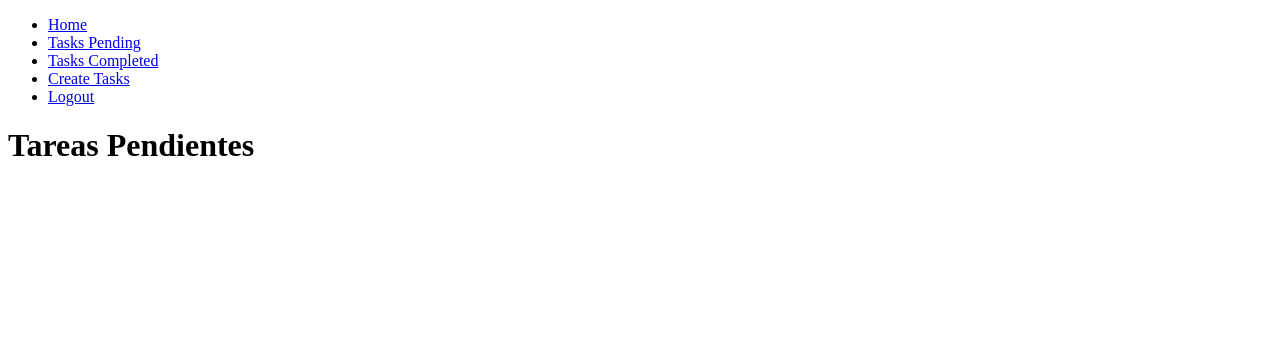
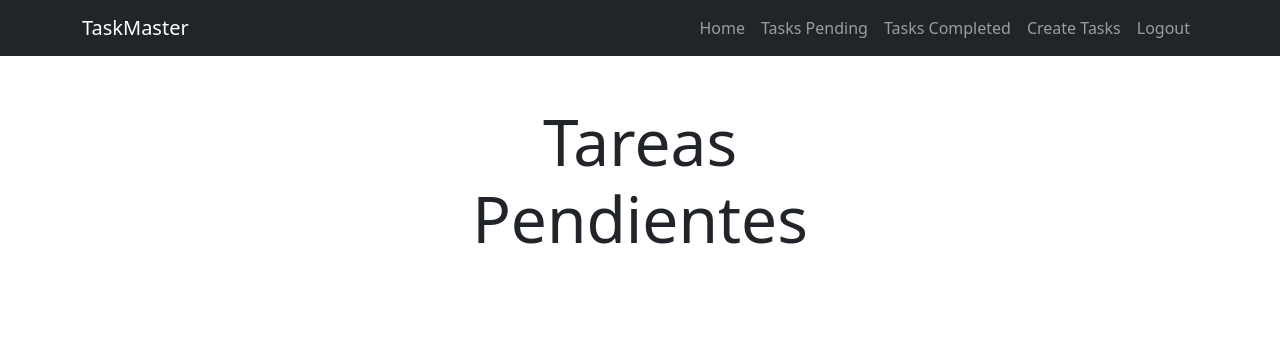
Before and after one commit to FrancoRutigliano/First-Django-CRUD, a Django app: page /tasks/ in a window 1280 px wide. Shown: the top 353 px of the page. Run offline with Django 4.2, Linux system fonts and the light colour scheme; the visitor is signed in with stand-in values (Sample User, id 1); data that the repository does not hold is empty.

Commit message:
[ENHANCEMENT] Mejora del diseño visual en todos los templates HTML

```diff
--- a/tasks/templates/base.html
+++ b/tasks/templates/base.html
@@ -5,47 +5,59 @@
   <meta charset="UTF-8">
   <meta name="viewport" content="width=device-width, initial-scale=1.0">
   <title>Django CRUD Aplicación</title>
+
+  <link rel="stylesheet" href="https://cdn.jsdelivr.net/npm/bootstrap@5.3.1/dist/css/bootstrap.min.css">
 </head>
 
 <body>
 
-  <nav>
-    <ul>
-      <li>
-        <a href="/">Home</a>
+  <nav class="navbar navbar-expand-lg bg-dark navbar-dark">
+    <div class="container">
+      <a class="navbar-brand" href="{% url 'home' %}">TaskMaster</a>
+      <button class="navbar-toggler" type="button" data-bs-toggle="collapse" data-bs-target="#navbarNav"
+        aria-controls="navbarNav" aria-expanded="false" aria-label="Toggle navigation">
+        <span class="navbar-toggler-icon"></span>
+      </button>
+      <div class="collapse navbar-collapse" id="navbarNav">
+        <ul class="navbar-nav ms-auto">
+
+          <li class="nav-item">
+            <a class="nav-link" href="/">Home</a>
           </li>
 
           {% if user.is_authenticated %}
 
-      <li>
-        <a href="{% url 'tasks' %}">Tasks Pending</a>
+          <li class="nav-item">
+            <a class="nav-link" href="{% url 'tasks' %}">Tasks Pending</a>
           </li>
 
-      <li>
-        <a href="{% url 'tasks_completed' %}">Tasks Completed</a>
+          <li class="nav-item">
+            <a class="nav-link" href="{% url 'tasks_completed' %}">Tasks Completed</a>
+          </li class="nav-item">
+
+          <li class="nav-item">
+            <a class="nav-link" href="/tasks/create/">Create Tasks</a>
           </li>
 
-      <li>
-        <a href="/tasks/create/">Create Tasks</a>
-      </li>
-
-      <li>
-        <a href="/logout/">Logout</a>
+          <li class="nav-item">
+            <a class="nav-link btn btn-primary" href="/logout/">Logout</a>
           </li>
 
           {% else %}
 
-      <li>
-        <a href="/signup/">SignUp</a>
+          <li class="nav-item">
+            <a class="nav-link" href="/signup/">SignUp</a>
           </li>
 
-      <li>
-        <a href="/signin/">SignIn</a>
+          <li class="nav-item">
+            <a class="nav-link" href="/signin/">SignIn</a>
           </li>
 
           {% endif %}
 
         </ul>
+      </div>
+    </div>
   </nav>
 
   {% block content %}
--- a/tasks/templates/tasks.html
+++ b/tasks/templates/tasks.html
@@ -2,34 +2,41 @@
 
 {% block content %}
 
-<h1>Tareas Pendientes</h1>
+<main class="container">
+  <div class="row">
+    <div class="col-md-6 offset-md-3">
 
-<ul>
+      <h1 class="text-center display-3 mb-5 py-5">Tareas Pendientes</h1>
 
-  {% for task in tasks %}
+      <ul class="list-group">
 
-  <li>
+        {% for task in tasks %}
 
-    <a href="{% url 'task_detail' task.id %}">
+        <a class="list-group-item" href="{% url 'task_detail' task.id %}">
 
-      {% if task.important %}
-      <strong>{{task.title}}</strong>
+          <header class="d-flex justify-content-between">
+            {% if task.important %}
+            <h1 class="fw-bold text-success">{{task.title}}</h1>
+            <p>{{task.user.username}}</p>
+            {% else %}
+            <h1 class="fw-bold">{{task.title}}</h1>
+            <p>{{task.user.username}}</p>
+            {% endif %}
+          </header>
 
-      {% else %}
-      {{tasks.title}}
+          <p>{{task.description}}</p>
 
-      {% endif %}
 
-      <p>{{task.description}}</p>
-      <p>{{task.user.username}}</p>
+          <p>{{task.dateCompleted|date:'M j Y:i'}}</p>
 
-      <p>{{task.dateCompleted|date:'M j Y:i'}}</p>
-    </a>
+        </a>
 
-  </li>
+        {% endfor %}
 
-  {% endfor %}
+      </ul>
 
-</ul>
+    </div>
+  </div>
+</main>
 
 {% endblock %}
--- a/tasks/views.py
+++ b/tasks/views.py
@@ -10,7 +10,10 @@
 
 
 def home(request):
-    return render(request, 'home.html')
+    user = request.user
+    return render(request, 'home.html', {
+        'user': user,
+    })
 
 
 def signup(request):
```
Also changed, not shown: tasks/forms.py (+7 -2 lines), tasks/templates/create_task.html (+16 -2 lines), tasks/templates/home.html (+20 -2 lines), tasks/templates/signin.html (+30 -9 lines), tasks/templates/signup.html (+35 -9 lines), tasks/templates/tasks_detail.html (+17 -4 lines). Lines whose indentation alone changed are shown as unchanged.
